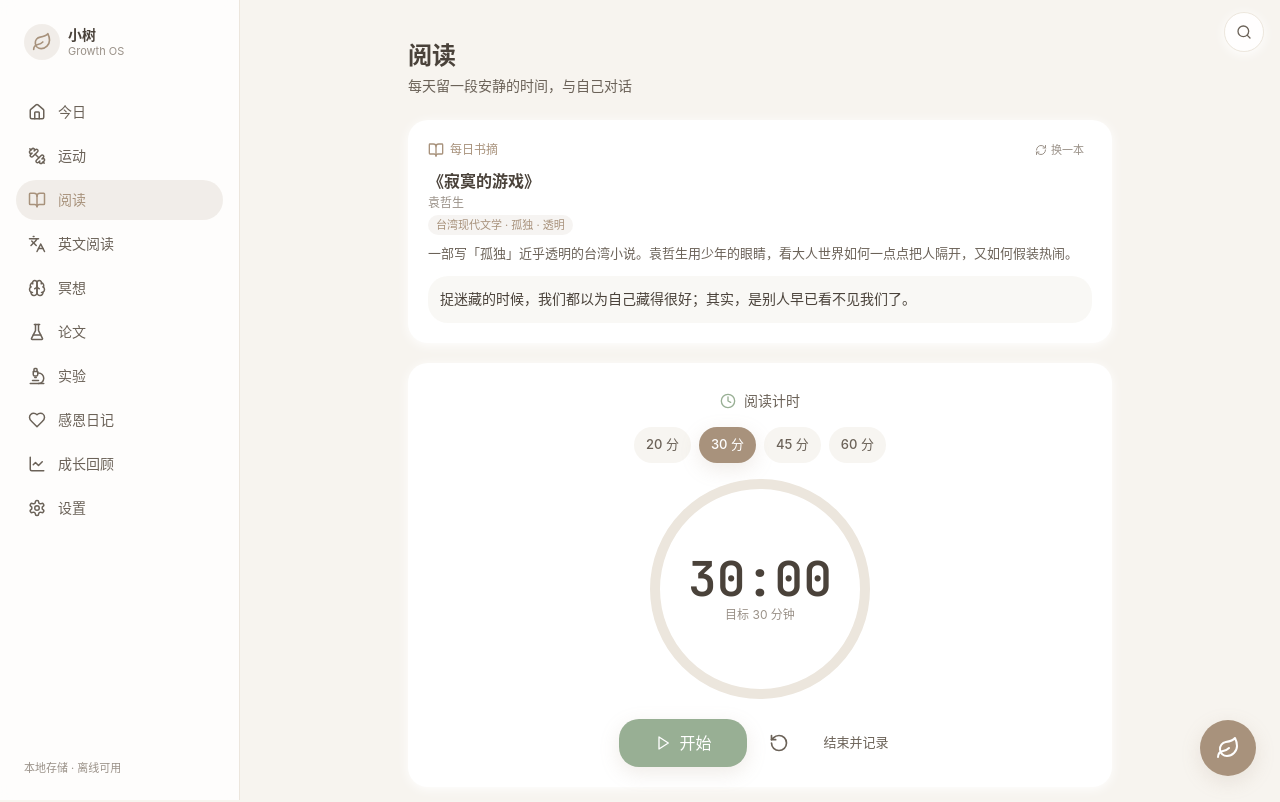
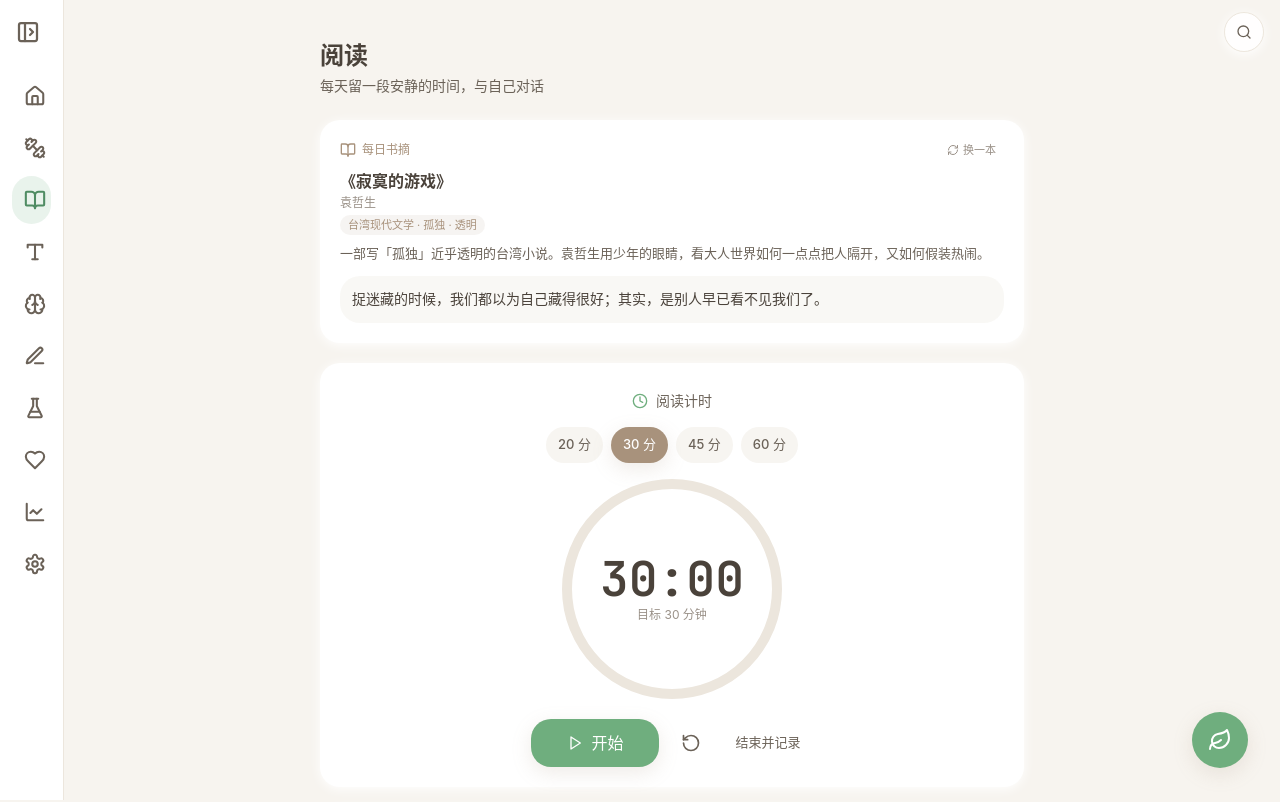
Before and after one commit to shuhan131313-jpg/xiaoshu-growth-os, a Next.js app: page /reading in a window 1280 px wide. Shown: the top 802 px of the page. Built offline with nearby package versions, Linux system fonts and the light colour scheme.

Commit message:
小树：导航重构（移除底部栏，统一可折叠左侧竖向侧边栏）+ 配色提升绿色饱和度并转为主强调色

```diff
--- a/components/ai/ai-fab.tsx
+++ b/components/ai/ai-fab.tsx
@@ -105,7 +105,7 @@ export function AIFab() {
         transition={{ duration: 0.2 }}
         onClick={() => setOpen(true)}
         aria-label="小树AI助手"
-        className="fixed bottom-24 right-4 z-40 flex h-14 w-14 items-center justify-center rounded-full bg-primary text-white shadow-soft md:bottom-6 md:right-6"
+        className="fixed bottom-6 right-4 z-20 flex h-14 w-14 items-center justify-center rounded-full bg-accent text-white shadow-soft md:bottom-8 md:right-8"
       >
         <Leaf className="h-6 w-6" />
       </motion.button>
@@ -120,7 +120,7 @@ export function AIFab() {
                 disabled={busy}
                 className={`rounded-2xl px-3 py-2 text-[13px] font-medium transition duration-200 ${
                   active === a.key
-                    ? "bg-primary text-white shadow-soft"
+                    ? "bg-accent text-white shadow-soft"
                     : "bg-line/40 text-ink-soft hover:bg-line/70"
                 }`}
               >
@@ -132,7 +132,7 @@ export function AIFab() {
           <div className="min-h-[140px] rounded-2xl bg-line/30 p-4">
             {busy ? (
               <p className="flex items-center gap-2 text-sm text-ink-faint">
-                <Sparkles className="h-4 w-4 animate-pulse text-primary" /> 小树正在思考…
+                <Sparkles className="h-4 w-4 animate-pulse text-accent" /> 小树正在思考…
               </p>
             ) : output ? (
               <p className="whitespace-pre-line text-[14px] leading-7 text-ink">
--- a/components/common/timer.tsx
+++ b/components/common/timer.tsx
@@ -105,7 +105,7 @@ export function Timer({
               cy={size / 2}
               r={r}
               fill="none"
-              stroke="#98AF94"
+              stroke="#6FAE7E"
               strokeWidth={stroke}
               strokeLinecap="round"
               strokeDasharray={c}
--- a/components/layout/app-shell.tsx
+++ b/components/layout/app-shell.tsx
@@ -1,7 +1,6 @@
 "use client";
 
 import { Sidebar } from "./sidebar";
-import { BottomNav } from "./bottom-nav";
 import { AIFab } from "@/components/ai/ai-fab";
 import { GlobalSearch } from "@/components/search/search-dialog";
 
@@ -9,12 +8,11 @@ export function AppShell({ children }: { children: React.ReactNode }) {
   return (
     <>
       <Sidebar />
-      <main className="min-h-screen pb-24 pt-safe md:pb-0 md:pl-60 md:pt-0">
-        <div className="mx-auto w-full max-w-2xl px-4 md:max-w-3xl md:px-8 md:py-10">
+      <main className="min-h-screen pl-16 pt-safe">
+        <div className="mx-auto w-full max-w-2xl px-4 py-8 md:max-w-3xl md:px-8 md:py-10">
           {children}
         </div>
       </main>
-      <BottomNav />
       <AIFab />
       <GlobalSearch />
     </>
--- a/components/layout/bottom-nav.tsx
+++ /dev/null
@@ -1,36 +0,0 @@
-"use client";
-
-import Link from "next/link";
-import { usePathname } from "next/navigation";
-import { NAV_ITEMS } from "./nav-config";
-import { cn } from "@/lib/utils";
-
-export function BottomNav() {
-  const pathname = usePathname();
-  return (
-    <nav className="fixed inset-x-0 bottom-0 z-30 border-t border-line bg-surface/90 pb-safe backdrop-blur md:hidden">
-      <div className="no-scrollbar flex items-stretch justify-around overflow-x-auto">
-        {NAV_ITEMS.map((item) => {
-          const active =
-            item.href === "/"
-              ? pathname === "/"
-              : pathname.startsWith(item.href);
-          const Icon = item.icon;
-          return (
-            <Link
-              key={item.href}
-              href={item.href}
-              className={cn(
-                "flex flex-1 flex-col items-center gap-1 py-2 text-[10px] transition duration-200",
-                active ? "text-primary" : "text-ink-faint"
-              )}
-            >
-              <Icon className="h-5 w-5" />
-              <span>{item.label}</span>
-            </Link>
-          );
-        })}
-      </div>
-    </nav>
-  );
-}
--- a/components/layout/nav-config.ts
+++ b/components/layout/nav-config.ts
@@ -2,10 +2,10 @@ import {
   Home,
   Dumbbell,
   BookOpen,
-  Languages,
+  Type,
   Brain,
+  PenLine,
   FlaskConical,
-  Microscope,
   Heart,
   LineChart,
   Settings,
@@ -24,10 +24,10 @@ export const NAV_ITEMS: NavItem[] = [
   { href: "/", label: "今日", en: "Today", icon: Home },
   { href: "/exercise", label: "运动", en: "Exercise", icon: Dumbbell },
   { href: "/reading", label: "阅读", en: "Reading", icon: BookOpen },
-  { href: "/english", label: "英文阅读", en: "English", icon: Languages },
+  { href: "/english", label: "英文阅读", en: "English", icon: Type },
   { href: "/meditation", label: "冥想", en: "Meditation", icon: Brain },
-  { href: "/research", label: "论文", en: "Research", icon: FlaskConical },
-  { href: "/experiment", label: "实验", en: "Experiment", icon: Microscope },
+  { href: "/research", label: "论文", en: "Research", icon: PenLine },
+  { href: "/experiment", label: "实验", en: "Experiment", icon: FlaskConical },
   { href: "/gratitude", label: "感恩日记", en: "Gratitude", icon: Heart },
   { href: "/growth", label: "成长回顾", en: "Growth", icon: LineChart },
   { href: "/settings", label: "设置", en: "Settings", icon: Settings },
--- a/components/layout/sidebar.tsx
+++ b/components/layout/sidebar.tsx
@@ -1,26 +1,77 @@
 "use client";
 
+import { useEffect, useState } from "react";
 import Link from "next/link";
 import { usePathname } from "next/navigation";
-import { Leaf } from "lucide-react";
+import { Leaf, PanelLeftClose, PanelLeftOpen } from "lucide-react";
 import { NAV_ITEMS } from "./nav-config";
 import { cn } from "@/lib/utils";
 
 export function Sidebar() {
   const pathname = usePathname();
+  const [open, setOpen] = useState(false);
+
+  // 路由切换时自动收起（移动端友好）
+  useEffect(() => {
+    setOpen(false);
+  }, [pathname]);
+
   return (
-    <aside className="fixed inset-y-0 left-0 z-30 hidden w-60 flex-col border-r border-line bg-surface/80 px-4 py-6 backdrop-blur md:flex">
-      <div className="mb-8 flex items-center gap-2 px-2">
-        <div className="flex h-9 w-9 items-center justify-center rounded-2xl bg-primary/15 text-primary">
-          <Leaf className="h-5 w-5" />
+    <>
+      {/* 展开时的半透明遮罩，点击收起 */}
+      <div
+        onClick={() => setOpen(false)}
+        aria-hidden
+        className={cn(
+          "fixed inset-0 z-30 bg-ink/20 backdrop-blur-[1px] transition-opacity duration-300",
+          open ? "opacity-100" : "pointer-events-none opacity-0"
+        )}
+      />
+
+      <aside
+        className={cn(
+          "fixed inset-y-0 left-0 z-40 flex flex-col border-r border-line bg-surface/95 backdrop-blur transition-[width] duration-300 ease-out",
+          open ? "w-60" : "w-16"
+        )}
+      >
+        {/* 顶部：折叠按钮 + 品牌 */}
+        <div
+          className={cn(
+            "flex h-16 items-center gap-2 px-3",
+            open ? "" : "justify-center"
+          )}
+        >
+          <button
+            type="button"
+            onClick={() => setOpen((v) => !v)}
+            aria-label={open ? "收起侧边栏" : "展开侧边栏"}
+            className="flex h-11 w-11 shrink-0 items-center justify-center rounded-2xl text-ink-soft transition duration-200 hover:bg-line/60 active:scale-95"
+          >
+            {open ? (
+              <PanelLeftClose className="h-6 w-6" strokeWidth={2.25} />
+            ) : (
+              <PanelLeftOpen className="h-6 w-6" strokeWidth={2.25} />
+            )}
+          </button>
+
+          <div
+            className={cn(
+              "flex items-center gap-2 overflow-hidden whitespace-nowrap transition-all duration-300",
+              open ? "opacity-100" : "w-0 opacity-0"
+            )}
+          >
+            <div className="flex h-9 w-9 shrink-0 items-center justify-center rounded-2xl bg-accent/15 text-accent-dark">
+              <Leaf className="h-5 w-5" strokeWidth={2.25} />
             </div>
             <div className="leading-tight">
               <div className="text-sm font-semibold text-ink">小树</div>
               <div className="text-[11px] text-ink-faint">Growth OS</div>
             </div>
           </div>
+        </div>
 
-      <nav className="flex-1 space-y-1">
+        {/* 导航菜单 */}
+        <nav className="flex-1 space-y-1 px-3 py-2">
           {NAV_ITEMS.map((item) => {
             const active =
               item.href === "/"
@@ -31,21 +82,39 @@ export function Sidebar() {
               <Link
                 key={item.href}
                 href={item.href}
+                title={item.label}
+                aria-current={active ? "page" : undefined}
                 className={cn(
-                "flex items-center gap-3 rounded-2xl px-3 py-2.5 text-sm transition duration-200",
+                  "flex h-12 items-center gap-3 rounded-2xl px-3 transition duration-200 active:scale-[0.98]",
                   active
-                  ? "bg-primary/15 font-medium text-primary"
+                    ? "bg-accent/15 font-medium text-accent-dark"
                     : "text-ink-soft hover:bg-line/60"
                 )}
               >
-              <Icon className="h-[18px] w-[18px]" />
-              <span>{item.label}</span>
+                <Icon className="h-[22px] w-[22px] shrink-0" strokeWidth={2.25} />
+                <span
+                  className={cn(
+                    "overflow-hidden whitespace-nowrap text-[15px] transition-all duration-300",
+                    open ? "opacity-100" : "w-0 opacity-0"
+                  )}
+                >
+                  {item.label}
+                </span>
               </Link>
             );
           })}
         </nav>
 
-      <div className="px-2 text-[11px] text-ink-faint">本地存储 · 离线可用</div>
+        {/* 底部说明 */}
+        <div
+          className={cn(
+            "px-3 pb-5 text-[11px] text-ink-faint transition-opacity duration-300",
+            open ? "opacity-100" : "opacity-0"
+          )}
+        >
+          本地存储 · 离线可用
+        </div>
       </aside>
+    </>
   );
 }
--- a/components/ui/button.tsx
+++ b/components/ui/button.tsx
@@ -3,11 +3,11 @@ import { cva, type VariantProps } from "class-variance-authority";
 import { cn } from "@/lib/utils";
 
 const buttonVariants = cva(
-  "inline-flex items-center justify-center gap-2 rounded-2xl text-sm font-medium transition duration-200 focus-visible:outline-none focus-visible:ring-2 focus-visible:ring-primary/40 disabled:pointer-events-none disabled:opacity-50 active:scale-[0.98]",
+  "inline-flex items-center justify-center gap-2 rounded-2xl text-sm font-medium transition duration-200 focus-visible:outline-none focus-visible:ring-2 focus-visible:ring-accent/40 disabled:pointer-events-none disabled:opacity-50 active:scale-[0.98]",
   {
     variants: {
       variant: {
-        default: "bg-primary text-white shadow-soft hover:bg-primary-dark",
+        default: "bg-accent text-white shadow-soft hover:bg-accent-dark",
         accent: "bg-accent text-white shadow-soft hover:bg-accent-dark",
         outline: "border border-line bg-surface text-ink hover:bg-line/50",
         ghost: "text-ink-soft hover:bg-line/50",
--- a/components/ui/progress.tsx
+++ b/components/ui/progress.tsx
@@ -11,7 +11,7 @@ export function Progress({
   return (
     <div className={cn("h-2.5 w-full overflow-hidden rounded-full bg-line", className)}>
       <div
-        className="h-full rounded-full bg-gradient-to-r from-primary to-primary-light transition-[width] duration-300"
+        className="h-full rounded-full bg-gradient-to-r from-accent to-accent-light transition-[width] duration-300"
         style={{ width: `${pct}%` }}
       />
     </div>
--- a/tailwind.config.ts
+++ b/tailwind.config.ts
@@ -20,9 +20,9 @@ const config: Config = {
           dark: "#8A7560",
         },
         accent: {
-          DEFAULT: "#98AF94",
-          light: "#AEC0A9",
-          dark: "#7C9477",
+          DEFAULT: "#6FAE7E",
+          light: "#8FC39B",
+          dark: "#4F8C63",
         },
         ink: {
           DEFAULT: "#4A423A",
```
Lines whose indentation alone changed are shown as unchanged.
